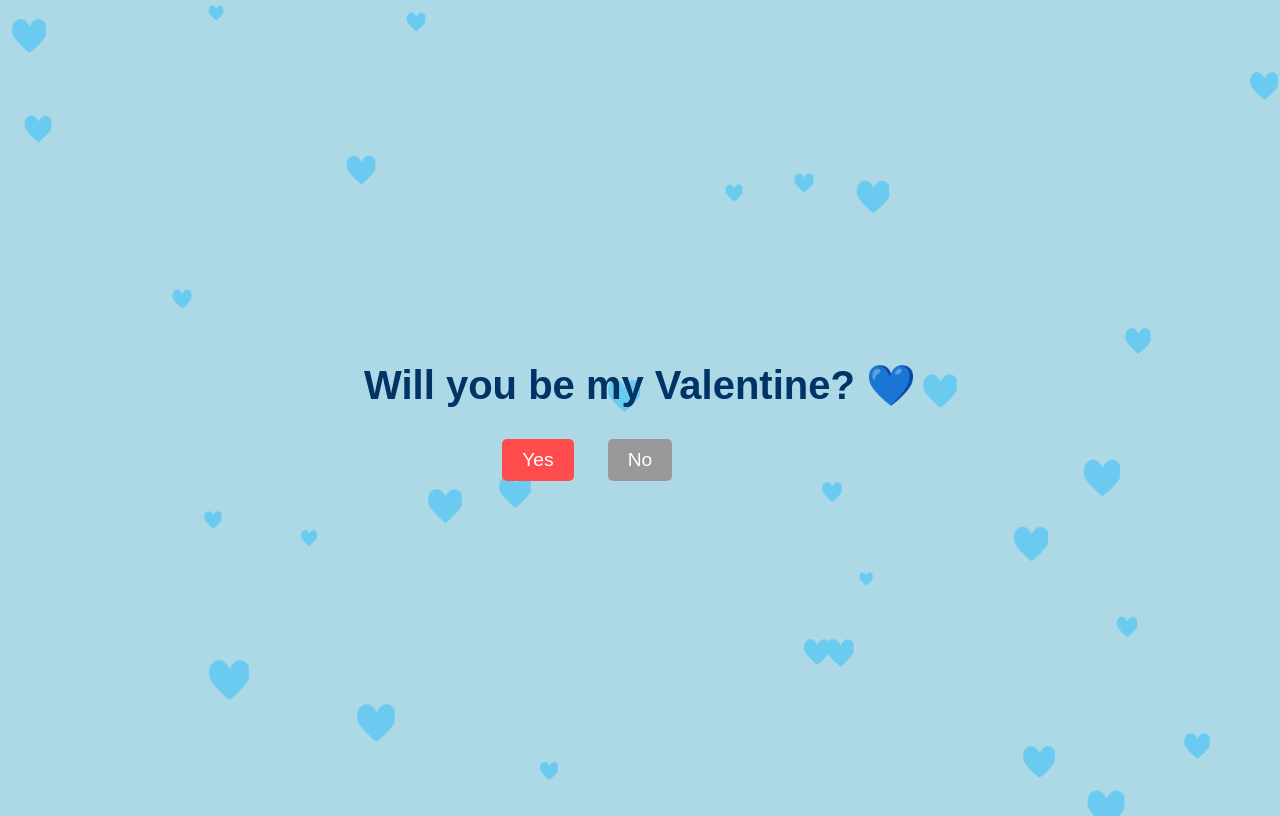
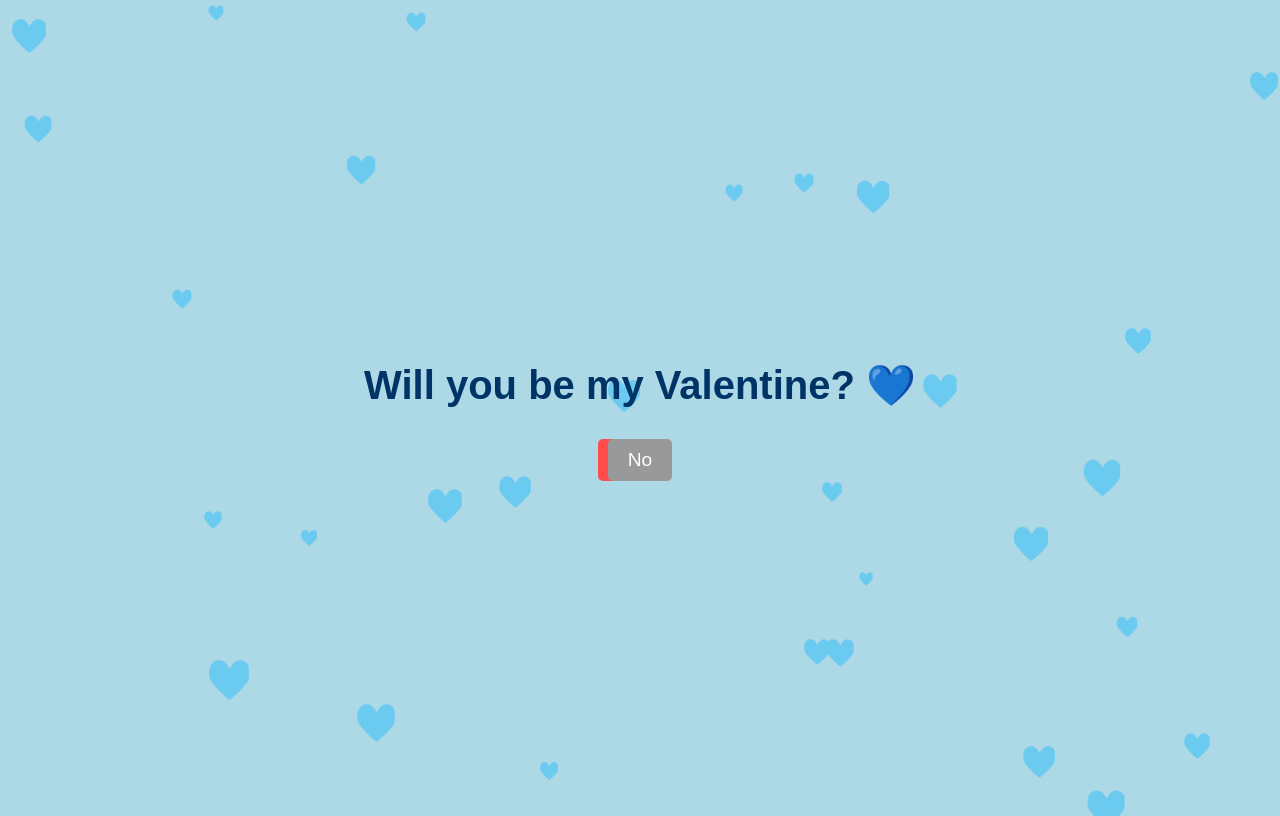
Before and after one commit to Caleb220/EmilyxValentine, a plain HTML site: page index.html in a window 1280 px wide. Drawn offline with Linux system fonts and the light colour scheme.

Commit message:
Update index.html

```diff
--- a/index.html
+++ b/index.html
@@ -15,31 +15,7 @@
             <button class="btn yes" onclick="explodePresent()">Yes</button>
             &nbsp;
             &nbsp;
-            &nbsp;
-            &nbsp;
-            &nbsp;
-            &nbsp;
-            &nbsp;
-            &nbsp;
-            &nbsp;
-            &nbsp;
-            &nbsp;
-            &nbsp;
-            &nbsp;
-            &nbsp;
-            &nbsp;
-            &nbsp;
-            &nbsp;
-            &nbsp;
-            &nbsp;
-            &nbsp;
-            &nbsp;
-            &nbsp;
-            &nbsp;
-            &nbsp;
-            &nbsp;
-            &nbsp;
-            <button class="btn no" onmouseover="moveNoButton()">No</button>
+            <button class="btn no" onclick="moveNoButton()">No</button>
         </div>
     </div>
     <script src="script.js"></script>
```
